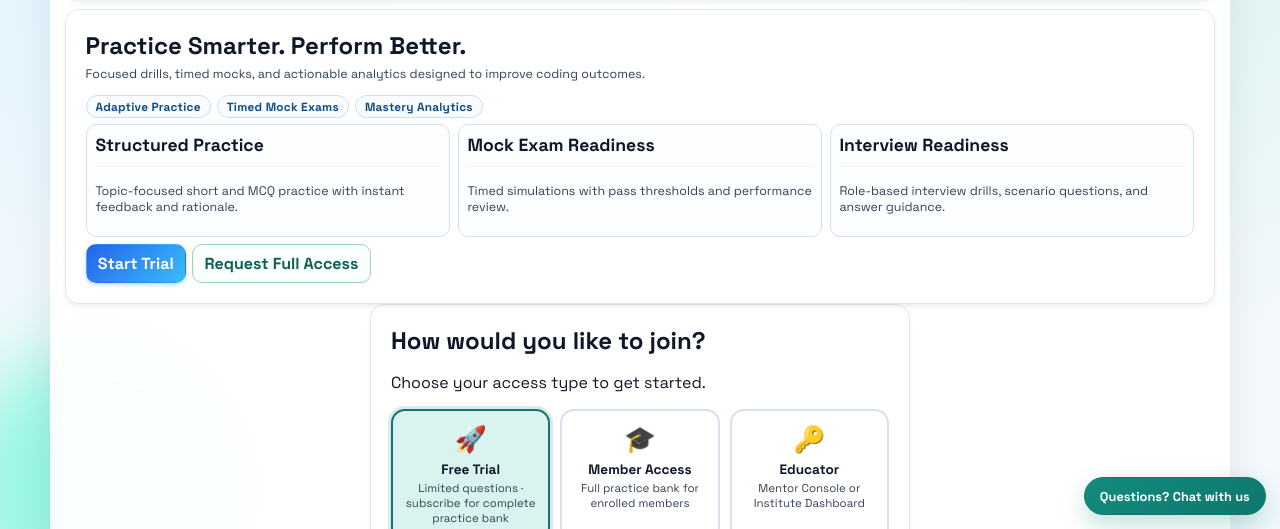
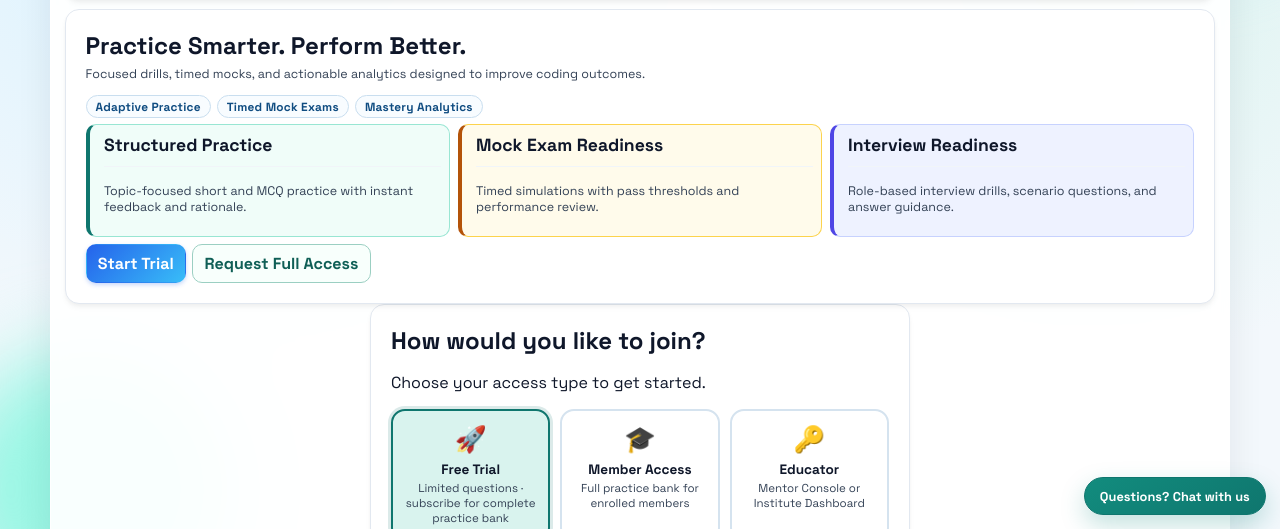
Before and after one commit to codingbuddy17-jpg/Medical-Coding-Practice-Tool, a website: page index.html in a window 1280 px wide. Shown: the part 271-800 px from the top of the page. Drawn offline with nearby package versions, Linux system fonts and the light colour scheme; no server answers; a script that the page names is missing.

Commit message:
Add individual colour schemes to landing feature tiles
Teal for Structured Practice, amber for Mock Exam Readiness,
indigo for Interview Readiness — left-border accent + tinted background.

Co-Authored-By: Claude Sonnet 4.6 <noreply@anthropic.com>

```diff
--- a/index.html
+++ b/index.html
@@ -78,15 +78,15 @@
         <span class="landing-pill">Mastery Analytics</span>
       </div>
       <div class="landing-grid">
-        <article class="landing-tile">
+        <article class="landing-tile landing-tile--practice">
           <h3>Structured Practice</h3>
           <p class="status">Topic-focused short and MCQ practice with instant feedback and rationale.</p>
         </article>
-        <article class="landing-tile">
+        <article class="landing-tile landing-tile--exam">
           <h3>Mock Exam Readiness</h3>
           <p class="status">Timed simulations with pass thresholds and performance review.</p>
         </article>
-        <article class="landing-tile">
+        <article class="landing-tile landing-tile--interview">
           <h3>Interview Readiness</h3>
           <p class="status">Role-based interview drills, scenario questions, and answer guidance.</p>
         </article>
--- a/styles.css
+++ b/styles.css
@@ -286,8 +286,30 @@ h1 {
   border: 1px solid #d2e1ee;
   background: #fcfeff;
   border-radius: 10px;
-  padding: 0.55rem;
-}
+  padding: 0.55rem 0.55rem 0.55rem 0.9rem;
+  border-left-width: 4px;
+}
+
+.landing-tile--practice {
+  background: #f0fdf9;
+  border-color: #99e6d3;
+  border-left-color: #0f766e;
+}
+.landing-tile--practice h3 { color: #0f766e; }
+
+.landing-tile--exam {
+  background: #fffbeb;
+  border-color: #fcd34d;
+  border-left-color: #b45309;
+}
+.landing-tile--exam h3 { color: #92400e; }
+
+.landing-tile--interview {
+  background: #eef2ff;
+  border-color: #c7d2fe;
+  border-left-color: #4f46e5;
+}
+.landing-tile--interview h3 { color: #4338ca; }
 
 .landing-tile h3 {
   font-size: 0.9rem;
```
